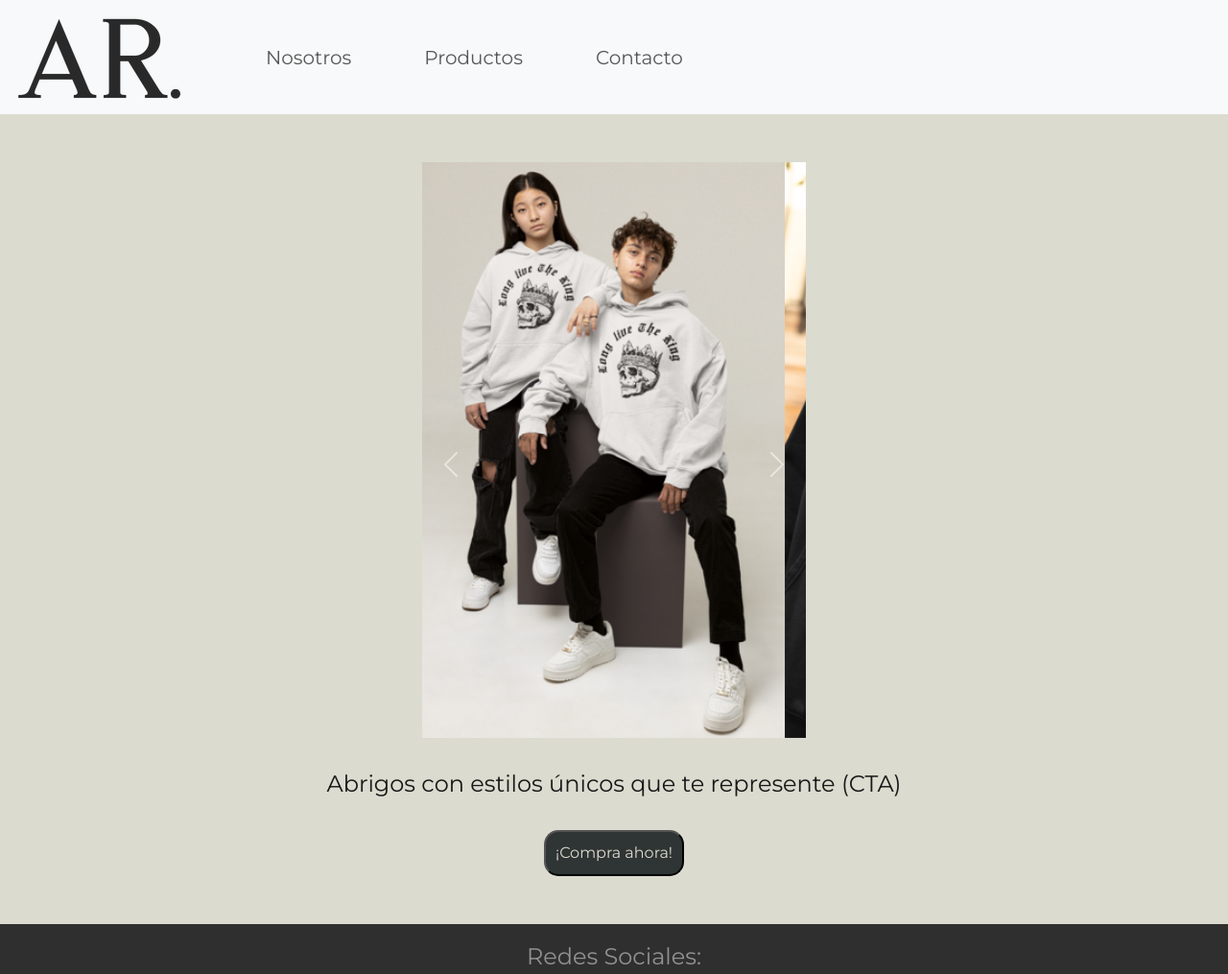
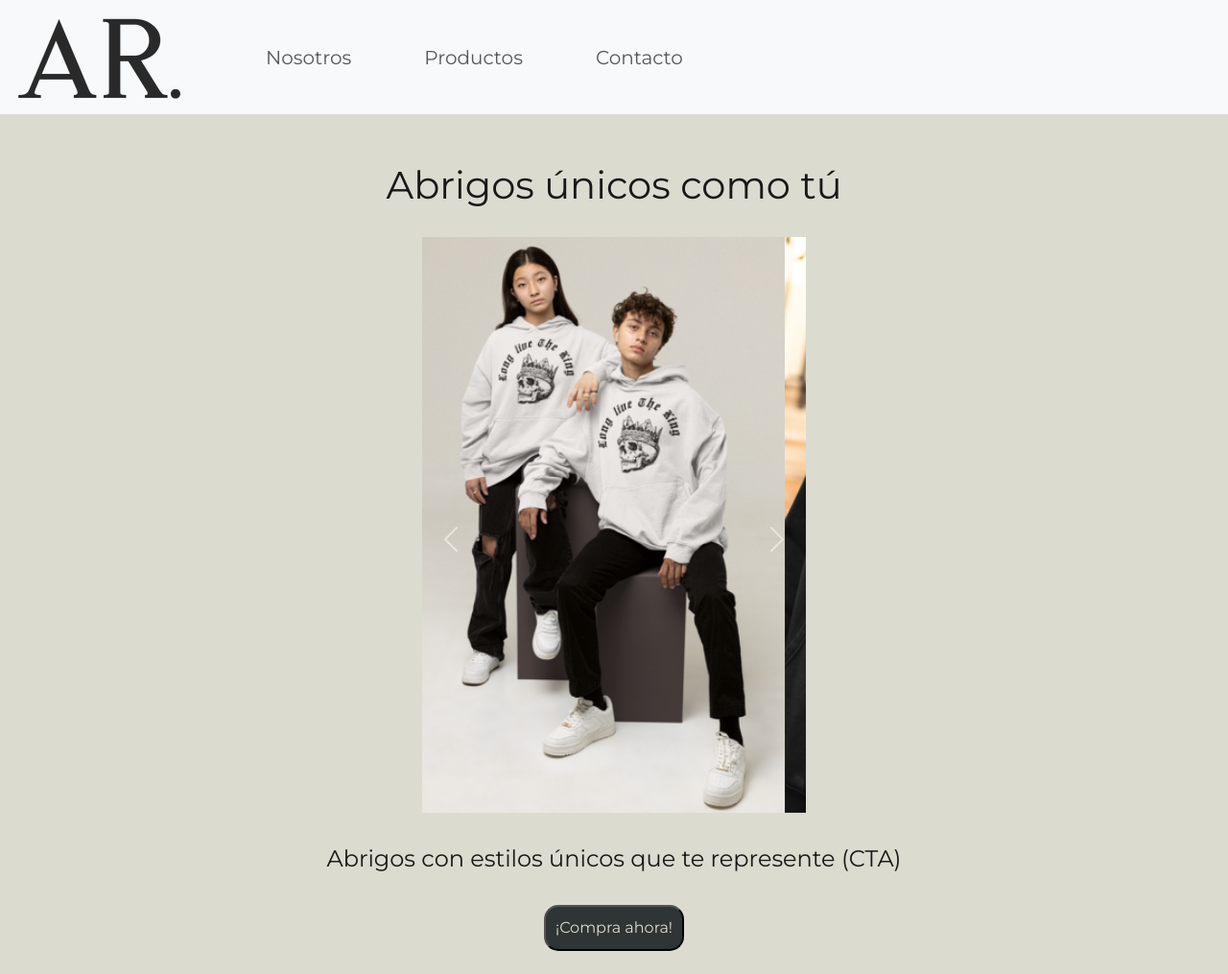
Before and after one commit to DAR1776/EntregaAriasRojas, a plain HTML site: page html/index.html in a window 1280 px wide. Shown: the top 1015 px of the page at 96% size. Drawn offline with nearby package versions, Linux system fonts and the light colour scheme.

Commit message:
Agrego h1 en Index

```diff
--- a/html/index.html
+++ b/html/index.html
@@ -37,6 +37,7 @@
 
     <!-- Seccion -->
     <section class="seccion-home">
+      <h1>Abrigos únicos como tú</h1>
       <div class="contenido-home contenedor-flex-column">
         <!-- Carrousel Bootshtrap -->
         <div id="carouselExampleAutoplaying" class="carousel slide" data-bs-ride="carousel">
--- a/html/styles/pages/_home.scss
+++ b/html/styles/pages/_home.scss
@@ -3,6 +3,11 @@
 .seccion-home {
     padding:50px 0 50px 0;
     background-color: $background-color;
+
+    h1{
+        text-align: center;
+        margin-bottom: 30px;
+    }
 
     .carousel{
         height: 600px;
```
Also changed, not shown: html/styles/styles.css, 1 other file.
